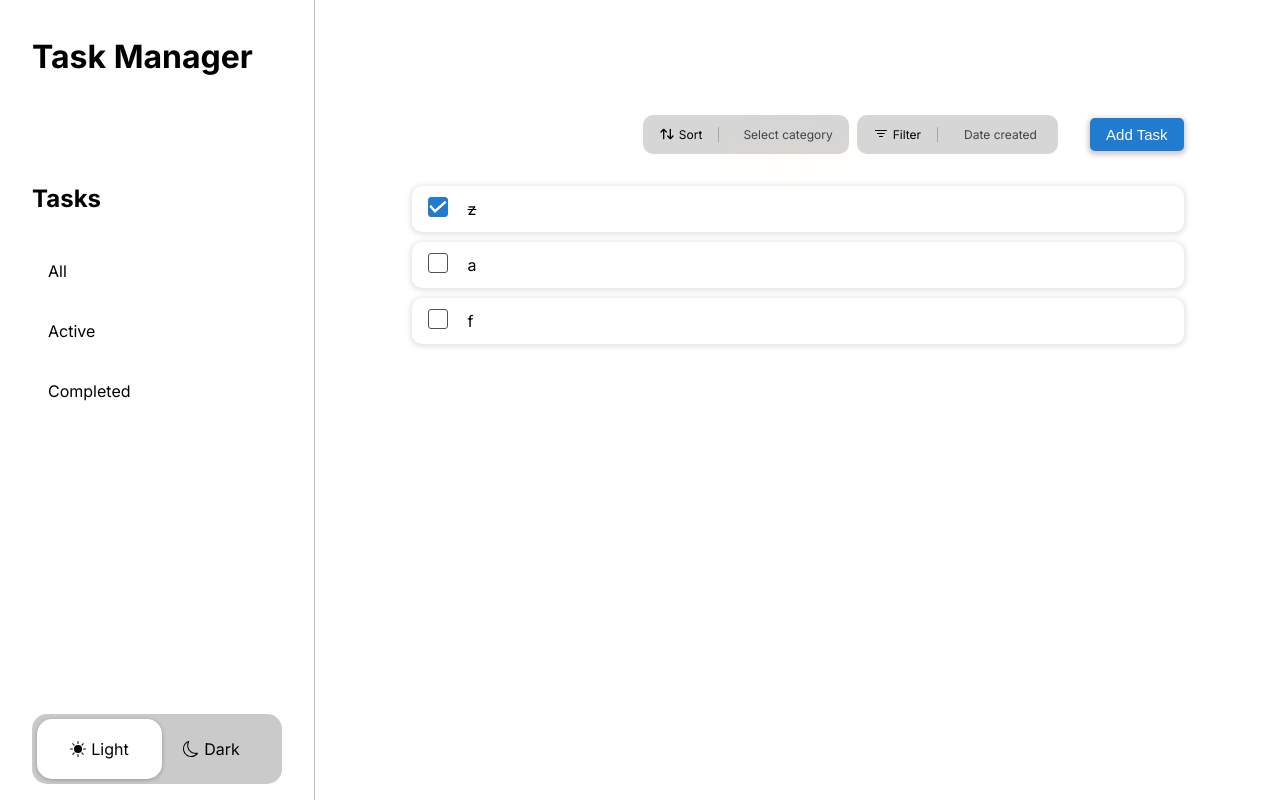
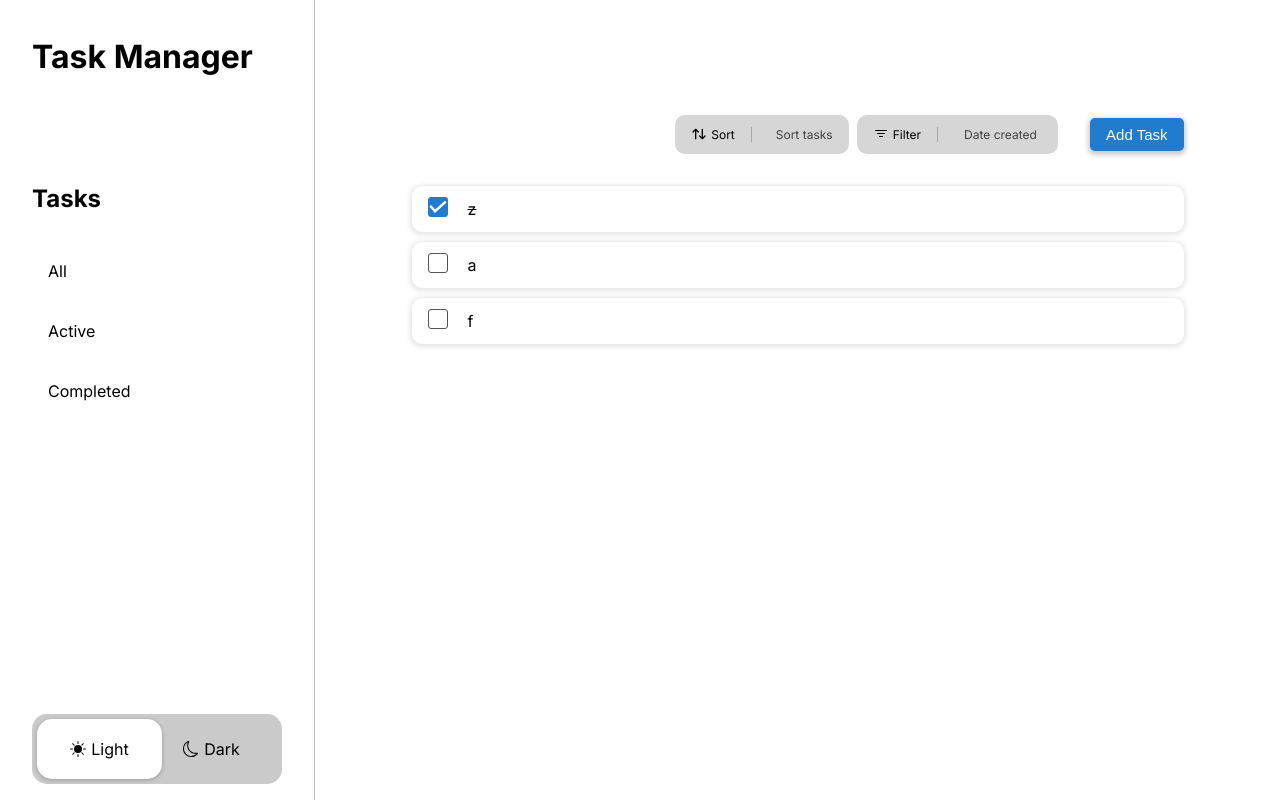
Before and after one commit to wx-it/reactjs-to-do-app, a React (Create React App) app: page / in a window 1280 px wide. Built offline with nearby package versions, Linux system fonts and the light colour scheme.

Commit message:
fixed sort tasks styling

```diff
--- a/src/components/createTask/CreateTask.jsx
+++ b/src/components/createTask/CreateTask.jsx
@@ -10,7 +10,7 @@ const CreateTask = ({
   close,
   darkMode,
   sortAlphabetically,
-  sortReverse
+  sortReverse,
 }) => {
   const sortOptions = [
     { value: "Date created", label: "Date created" },
@@ -63,7 +63,6 @@ const CreateTask = ({
     },
   });
 
-
   return (
     <div className="creating-tasks">
       <div className="sorting-filtering-container">
@@ -81,13 +80,15 @@ const CreateTask = ({
 
           <div className="sec-center">
             <input
-              className="dropdown"
+              className={
+                darkMode ? "dropdown dark-dropdown" : "dropdown light-dropdown"
+              }
               type="checkbox"
               id="dropdown"
               name="dropdown"
             />
             <label className="for-dropdown" htmlFor="dropdown">
-              Select category
+              Sort tasks
             </label>
             <div className="section-dropdown">
               <button>Recently added</button>
--- a/src/components/createTask/createTask.css
+++ b/src/components/createTask/createTask.css
@@ -93,7 +93,6 @@
   background-color: transparent;
   cursor: pointer;
   color: #424242;
-  box-shadow: 0 12px 35px 0 rgba(255, 235, 167, 0.15);
 }
 .dropdown:checked + label:before,
 .dropdown:not(:checked) + label:before {
@@ -127,7 +126,7 @@
   background-color: #111;
   top: 35px;
   left: 0;
-  width: 100%;
+  width: 150px;
   border-radius: 4px;
   display: block;
   box-shadow: 0 14px 35px 0 rgba(9, 9, 12, 0.4);
@@ -207,6 +206,11 @@
   border-right: 1px solid #a7a7a7;
 }
 
+.light-dropdown:checked + label,
+.light-dropdown:not(:checked) + label {
+  color: #424242;
+}
+
 /*........dark mode ...................*/
 
 .dark-sort {
@@ -216,3 +220,8 @@
 .dark-sort-title {
   color: white;
 }
+
+.dark-dropdown:checked + label,
+.dark-dropdown:not(:checked) + label {
+  color: #d2d2d2;
+}
```
